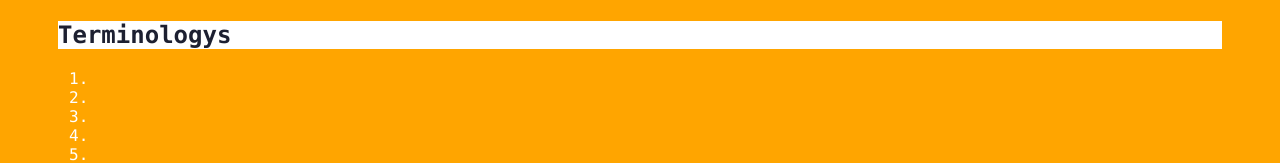
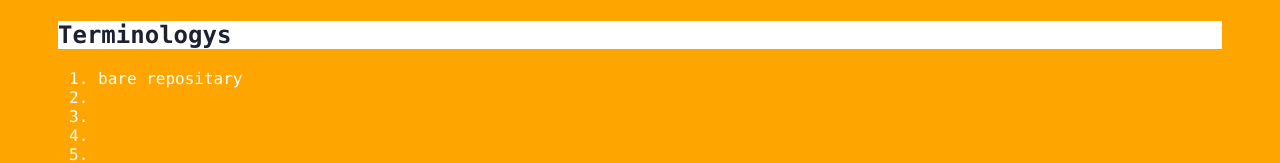
Before and after one commit to apple876/git_learning, a plain HTML site: page index.html in a window 1280 px wide. Both pictures are taken after a click on the element "Terminologys". Shown: the part 224-387 px from the top of the page. Drawn offline with Linux system fonts and the light colour scheme; files that its build step writes are made by us from their sources.

Commit message:
new change

```diff
--- a/index.html
+++ b/index.html
@@ -14,7 +14,7 @@
         <div class="accordion"><h1>Terminologys</h1></div>
             <div class="panel">
                 <ol>
-                    <li></li>
+                    <li>bare repositary</li>
                     <li></li>
                     <li></li>
                     <li></li>
```
Also changed, not shown: 1 other file.
